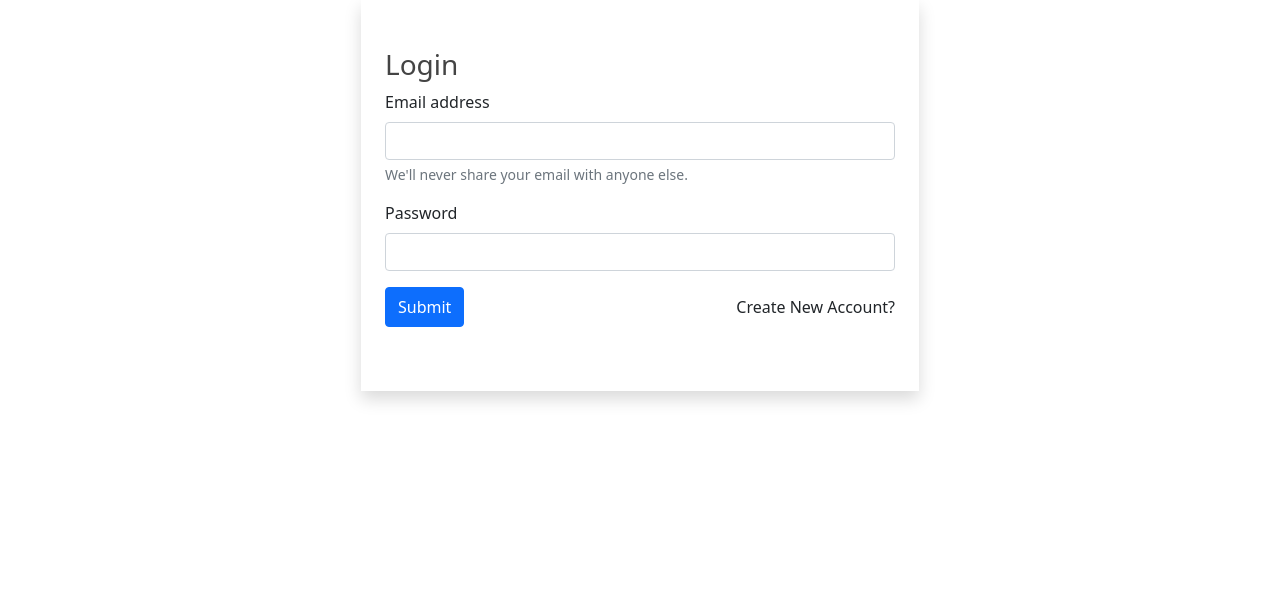
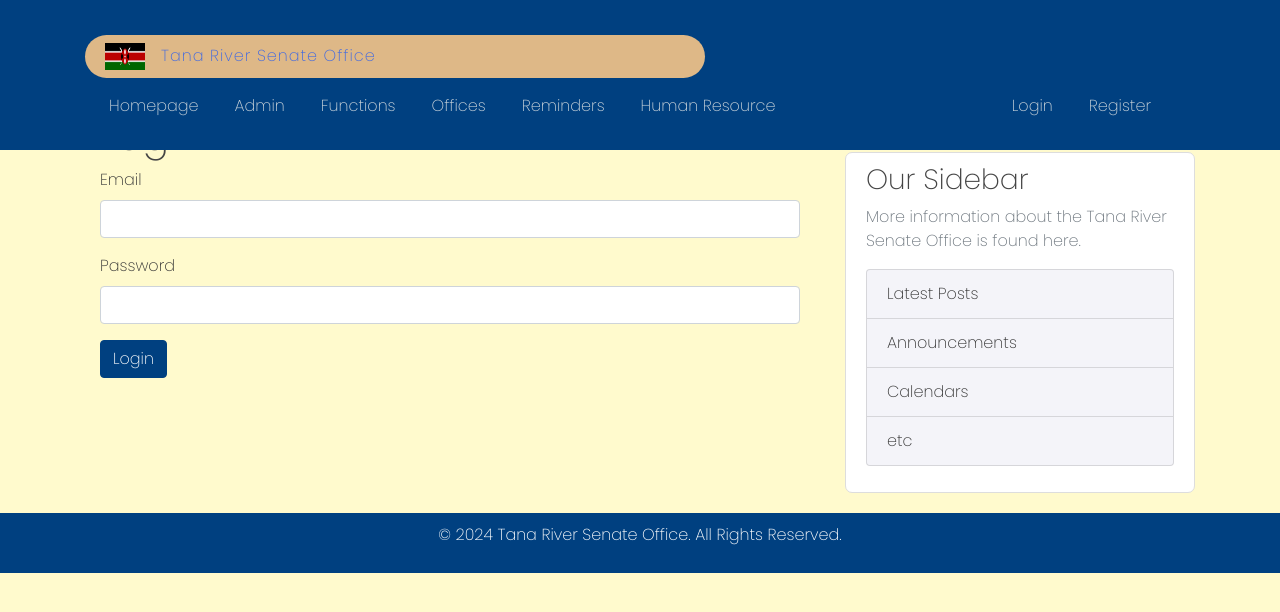
Before and after one commit to Isiji/Tana-R, a Flask app: page /login in a window 1280 px wide. Shown: the top 612 px of the page. Run offline with Flask 3, Linux system fonts and the light colour scheme; parts of the project's set-up code (start-up, migrations or seed data) failed here and were passed over; some libraries are stand-ins or nearby versions.

Commit message:
making changes to users table

```diff
--- a/Tana/models/humanresource.py
+++ b/Tana/models/humanresource.py
@@ -14,7 +14,7 @@ class HumanResource(BaseModel, Base):
     job_title = Column(String(128), nullable=False)
     employment_date = Column(Date , nullable=False)
     salary = Column(Integer, nullable=False)
-    office = relationship("Office", back_populates="human_resources")
+    office = relationship("Offices", back_populates="human_resources")
     role = Column(Enum('admin', 'employee'))
 
     def __init__(self, *args, **kwargs):
--- a/Tana/models/members.py
+++ b/Tana/models/members.py
@@ -1,7 +1,7 @@
 #!/usr/bin/python3
 """users class module for the users"""
 from Tana.models.base_model import BaseModel, Base
-from sqlalchemy import Column, String, Integer, Index
+from sqlalchemy import Column, String, Integer, Index, ForeignKey
 from sqlalchemy.orm import relationship
 from sqlalchemy.ext.declarative import declarative_base
 from sqlalchemy import Enum
@@ -17,12 +17,15 @@ class users(BaseModel, Base, UserMixin):
     phone = Column(Integer, nullable=False)
     ID_No = Column(Integer, nullable=False)
     role = Column(Enum('admin', 'employee'), nullable=False)
+    office_id = Column(Integer, ForeignKey('offices.id'), nullable=False)
     profile_pic = Column(String(255), nullable=False)
 
     diaries = relationship("Diary", back_populates="user")
     human_resources = relationship("HumanResource", uselist=False, back_populates="user")
     tasks_assigned = relationship("Tasks", back_populates="assigned_by_user", foreign_keys="Tasks.assigned_by")
     tasks_assigned_to = relationship("Tasks", back_populates="assigned_to_user", foreign_keys="Tasks.assigned_to")
+    reminders = relationship("Reminder", back_populates="user")
+    offices = relationship("Offices", back_populates="users")
 
     def __init__(self, *args, **kwargs):
         """Initialization of the users model"""
--- a/Tana/models/offices.py
+++ b/Tana/models/offices.py
@@ -11,6 +11,10 @@ class Offices(BaseModel, Base):
     office_location = Column(String(128), nullable=False)
     office_description = Column(String(128), nullable=False)
     office_contact = Column(Integer, nullable=True)
+
+    users = relationship("users", back_populates="offices")
+    human_resources = relationship("HumanResource", back_populates="office")
+
     def __init__(self, *args, **kwargs):
         """Initialization of the users model"""
         super().__init__(*args, **kwargs)
--- a/Tana/models/reminder.py
+++ b/Tana/models/reminder.py
@@ -14,7 +14,7 @@ class Reminder(BaseModel, Base):
     reminder_time = Column(Time, nullable=False)
     user_id = Column(Integer, ForeignKey('users.id'))
 
-    user = relationship("users", back_populates="reminder")
+    user = relationship("users", back_populates="reminders")
     def __init__(self, *args, **kwargs):
         """Initialization of the reminder model"""
         super().__init__(*args, **kwargs)
--- a/Tana/templates/login.html
+++ b/Tana/templates/login.html
@@ -1,43 +1,17 @@
-<!doctype html>
-<html lang="en">
-  <head>
-    <!-- Required meta tags -->
-    <meta charset="utf-8">
-    <meta name="viewport" content="width=device-width, initial-scale=1">
-    <link rel="stylesheet" type="text/css" href="{{ url_for('static', filename='styles/main.css') }}">
-    <!-- Bootstrap CSS -->
-    <link href="https://cdn.jsdelivr.net/npm/bootstrap@5.0.2/dist/css/bootstrap.min.css" rel="stylesheet" integrity="sha384-EVSTQN3/azprG1Anm3QDgpJLIm9Nao0Yz1ztcQTwFspd3yD65VohhpuuCOmLASjC" crossorigin="anonymous">
-
-    <title>Login Page</title>
-  </head>
-  <body>
-
+{% extends 'layout.html'%}
+{% block title%} Login {% endblock %}
+{% block content %}
     <div class="container">
-
-        <form class="w-50 mx-auto py-5 shadow p-4">
-            <h3>Login</h3>
-            <div class="mb-3">
-              <label for="exampleInputEmail1" class="form-label">Email address</label>
-              <input type="email" class="form-control" id="exampleInputEmail1" aria-describedby="emailHelp">
-              <div id="emailHelp" class="form-text">We'll never share your email with anyone else.</div>
+        <h1>{{ title }}</h1>
+        <form method="POST" action="{{ url_for('Users.login') }}">
+            {{ form.hidden_tag() }}
+            <div class="form-group">
+                {{ form.email.label }} {{ form.email(class="form-control") }}
             </div>
-            <div class="mb-3">
-              <label for="exampleInputPassword1" class="form-label">Password</label>
-              <input type="password" class="form-control" id="exampleInputPassword1">
+            <div class="form-group">
+                {{ form.password.label }} {{ form.password(class="form-control") }}
             </div>
-            <div class="mb-3 d-flex">
-                <button type="submit" class="btn btn-primary">Submit</button>
-                <p class="form-label ms-auto mt-2"> Create New Account?</p>
-            </div>
-
-          </form>
-
+            <button type="submit" class="btn btn-primary">Login</button>
+        </form>
     </div>
-
-    <!-- Optional JavaScript; choose one of the two! -->
-
-    <!-- Option 1: Bootstrap Bundle with Popper -->
-    <script src="https://cdn.jsdelivr.net/npm/bootstrap@5.0.2/dist/js/bootstrap.bundle.min.js" integrity="sha384-MrcW6ZMFYlzcLA8Nl+NtUVF0sA7MsXsP1UyJoMp4YLEuNSfAP+JcXn/tWtIaxVXM" crossorigin="anonymous"></script>
-
-  </body>
-</html>
+{% endblock %}
--- a/Tana/users/routes.py
+++ b/Tana/users/routes.py
@@ -29,10 +29,10 @@ def register():
         db_storage = DBStorage()
         hashed_password = bcrypt.generate_password_hash(form.password.data).decode('utf-8')
         user = users(username=form.username.data, email=form.email.data, password=hashed_password)
-        db_storage.add(user)
-        db_storage.commit()
+        db_storage.new(user)
+        db_storage.save()
         flash(f'Your account has been created! You are now able to log in', 'success')
-        return redirect(url_for('users.login'))
+        return redirect(url_for('Users.login'))
     return render_template('register.html', title='Register', form=form)
 
 #create route for user to update user information
```
